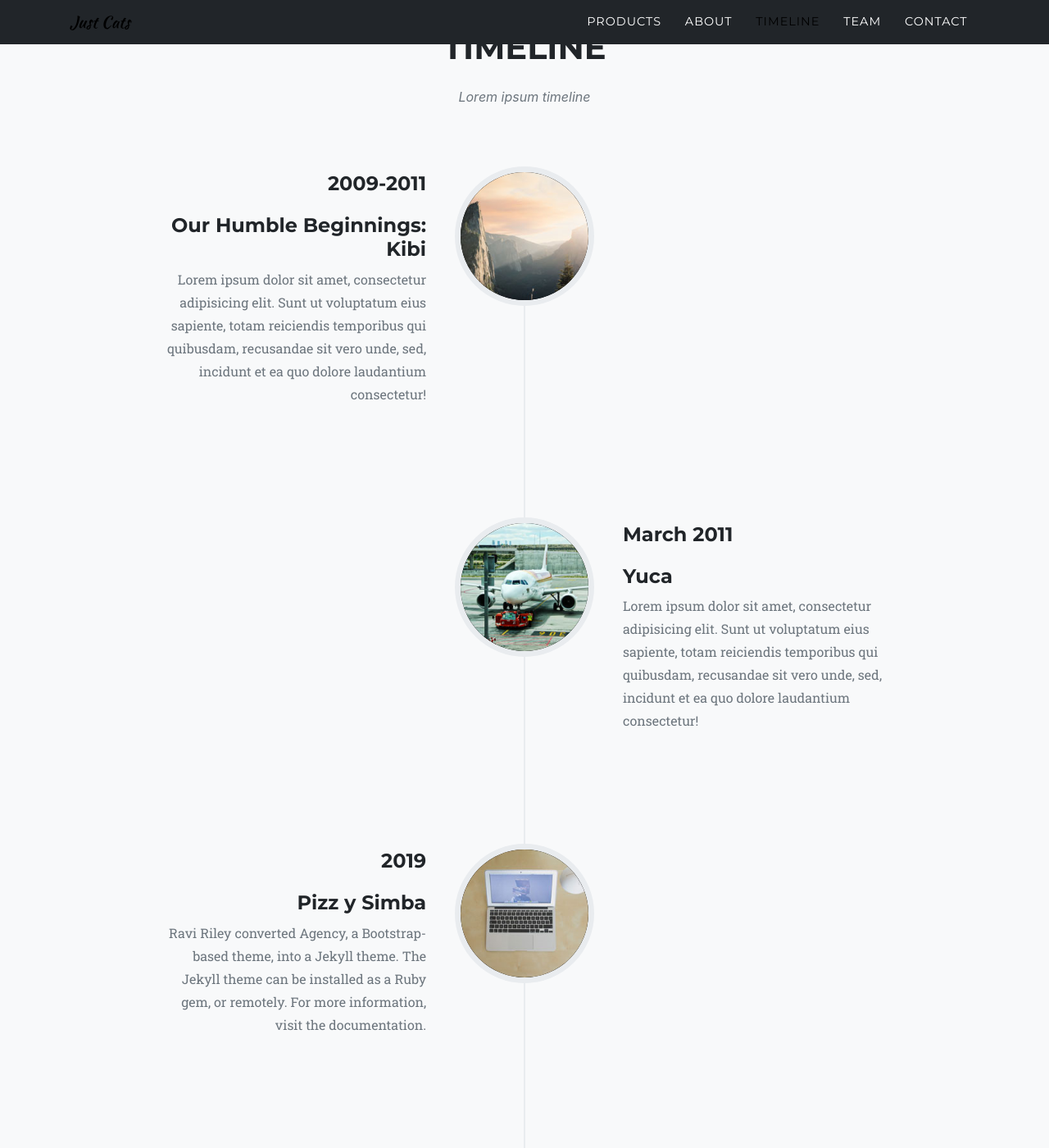
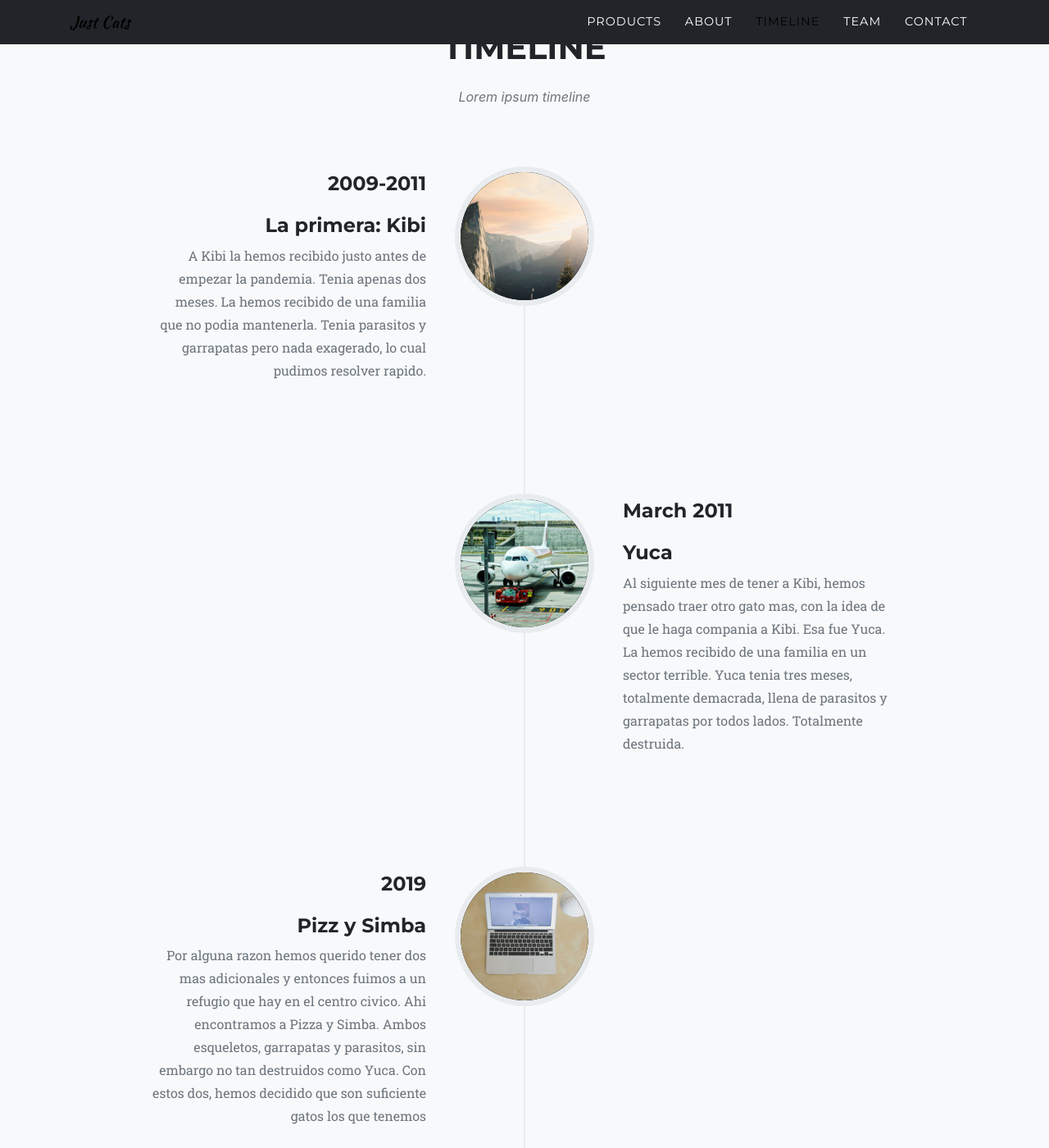
Before and after one commit to Caquita-beep/JustCats, a Jekyll site: the page built from index.md, in a window 1280 px wide and 1400 px high, scrolled down 2588 px. Shown: the whole window at 82% size. Built offline with Jekyll 4.4.1, drawn with Linux system fonts in a browser that asks for light colours; some web fonts are replaced; some of the changed text lies outside the part shown.

Commit message:
Update sitetext.yml

```diff
--- a/_data/sitetext.yml
+++ b/_data/sitetext.yml
@@ -11,9 +11,9 @@
 # -----------------
 en: &DEFAULT_EN
   header:
-    title: Welcome to our Store!
-    text: It's Nice To Meet You
-    button: Tell Me More
+    title: Bienvenidos a nuestra tienda!
+    text: Un gusto!
+    button: Nuestros Productos
     buttonlink: "#portfolio"
 
   services:
@@ -44,29 +44,29 @@ en: &DEFAULT_EN
     # left is the default
     #start_align: "left"
     events:
-      - title: "Our Humble Beginnings: Kibi"
+      - title: "La primera: Kibi"
         year: "2009-2011"
-        desc: "Lorem ipsum dolor sit amet, consectetur adipisicing elit. Sunt ut voluptatum eius sapiente, totam reiciendis temporibus qui quibusdam, recusandae sit vero unde, sed, incidunt et ea quo dolore laudantium consectetur!"
+        desc: "A Kibi la hemos recibido justo antes de empezar la pandemia. Tenia apenas dos meses. La hemos recibido de una familia que no podia mantenerla. Tenia parasitos y garrapatas pero nada exagerado, lo cual pudimos resolver rapido."
         image: assets/img/timeline/1.jpg
         alt:
       - title: "Yuca"
         year: "March 2011"
-        desc: "Lorem ipsum dolor sit amet, consectetur adipisicing elit. Sunt ut voluptatum eius sapiente, totam reiciendis temporibus qui quibusdam, recusandae sit vero unde, sed, incidunt et ea quo dolore laudantium consectetur!"
+        desc: "Al siguiente mes de tener a Kibi, hemos pensado traer otro gato mas, con la idea de que le haga compania a Kibi. Esa fue Yuca. La hemos recibido de una familia en un sector terrible. Yuca tenia tres meses, totalmente demacrada, llena de parasitos y garrapatas por todos lados. Totalmente destruida."
         image: assets/img/timeline/2.jpg
         alt:
       - title: "Pizz y Simba"
         year: "2019"
-        desc: "Ravi Riley converted Agency, a Bootstrap-based theme, into a Jekyll theme. The Jekyll theme can be installed as a Ruby gem, or remotely. For more information, visit the documentation."
+        desc: "Por alguna razon hemos querido tener dos mas adicionales y entonces fuimos a un refugio que hay en el centro civico. Ahi encontramos a Pizza y Simba. Ambos esqueletos, garrapatas y parasitos, sin embargo no tan destruidos como Yuca. Con estos dos, hemos decidido que son suficiente gatos los que tenemos"
         image: assets/img/timeline/3.jpg
         alt: image alt text
       - title: "Chapi y Chibi Chibi"
         year: "2009-2011"
-        desc: "hello sir."
+        desc: "A los pocos meses despues, conversando con una vendedora de plasticos, me cuenta que esta buscando hogar para dos gatitos de 2 meses. Me manda fotos y decidimos recibir uno. Sin embargo, al dia siguiente fuimos a recibir al otro. Y esta vez no juramos que no ibamos a recibir mas gatos."
         image: assets/img/timeline/4.jpg
         alt:
       - title: "Kuki y Taco"
         year: "2009-2011"
-        desc: "My name is Taco"
+        desc: "Pero algo paso un dia q estuve en Duran visitando un taller de metalmecanica. Al salir, veo que alguien habia dejado una funda de rafia a la entrada del taller, justo en el medio. La he recogido y adentro habian dos gatitos de aproximadamente de 1 mes. Yo estaba solo con el dueno del taller, la calle vacia, y no sabia que hacer. He decidido llevarmelos a la casa."
         image: assets/img/timeline/4.jpg
         alt:
         # you can enforce the alignment
@@ -105,7 +105,7 @@ en: &DEFAULT_EN
         logo: assets/img/clients/creative-market.jpg
 
   team:
-    title: "OUR AMAZING TEAM"
+    title: "TESTIMONIOS"
     text: "Lorem ipsum dolor sit amet consectetur."
     subtext: Lorem ipsum dolor sit amet, consectetur adipisicing elit. Aut eaque, laboriosam veritatis, quos non quis ad perspiciatis, totam corporis ea, alias ut unde. **Markdown** supported.
     section: team
```
